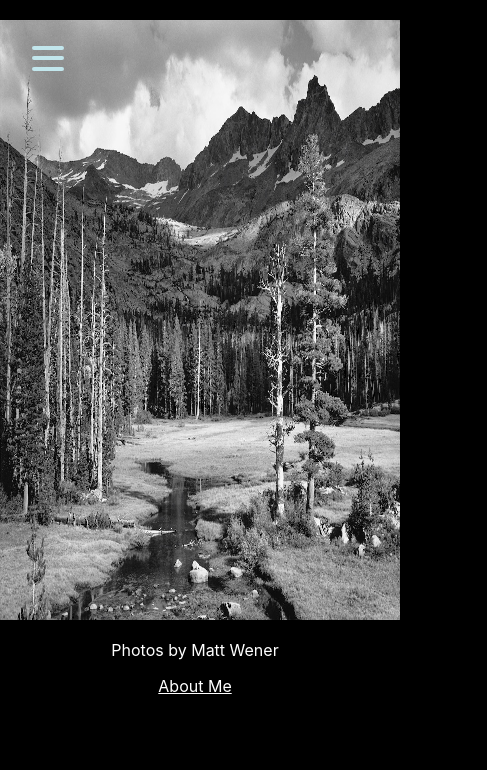
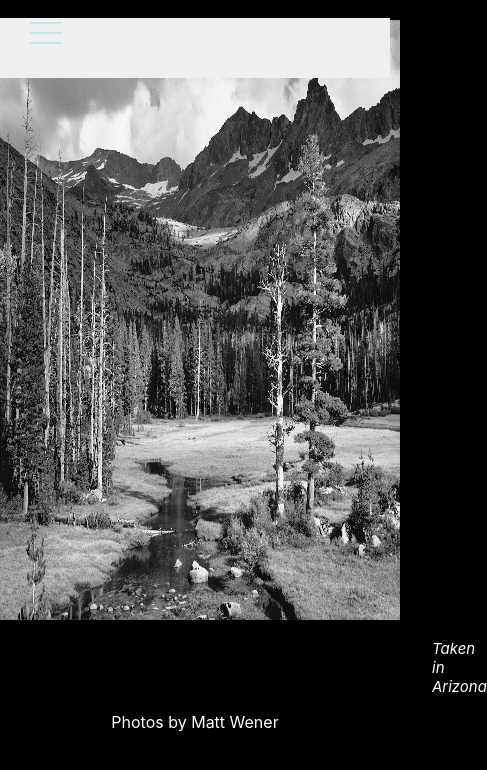
Before and after one commit to avni510/react-website, a React (Create React App) app: page / in a window 390 px wide. Shown: the top 770 px of the page, 487 px wide, since content can reach past the window. Built offline with nearby package versions, Linux system fonts and the light colour scheme.

Commit message:
changed styles for hamburger menu

```diff
--- a/public/index.html
+++ b/public/index.html
@@ -5,10 +5,6 @@
     <link rel="icon" href="%PUBLIC_URL%/favicon.ico" />
     <meta name="viewport" content="width=device-width, initial-scale=1" />
     <meta name="theme-color" content="#000000" />
-    <meta
-      name="description"
-      content="Web site created using create-react-app"
-    />
     <link rel="apple-touch-icon" href="%PUBLIC_URL%/logo192.png" />
     <!--
       manifest.json provides metadata used when your web app is installed on a
--- a/src/AboutMe.tsx
+++ b/src/AboutMe.tsx
@@ -3,7 +3,7 @@ import * as React from 'react';
 export class AboutMe extends React.Component {
   public render(): JSX.Element {
     return (
-      <div>
+      <div style={{'textAlign': 'center', 'paddingTop': '50px'}}>
         <h1> About Me </h1>
         <p> My name is Matt! I like to poop and pee.  </p>
       </div>
--- a/src/App.tsx
+++ b/src/App.tsx
@@ -1,5 +1,5 @@
 import React from 'react';
-import './App.css';
+import './stylesheets/App.css';
 import { MenuIcon } from './styledComponents/MenuIcon.styled';
 import Theme from './styledComponents/Theme';
 import { Menu } from './styledComponents/Menu.styled';
@@ -18,16 +18,23 @@ export default class App extends React.Component<{}, State> {
     return (
       <div>
         <Theme>
-          <MenuIcon onClick={() => this.setState({isMenuOpen: true})}>
+          <MenuIcon isMenuOpen={this.state.isMenuOpen} onClick={this.onMenuClick}>
             <div />
             <div />
             <div />
           </MenuIcon>
           <Menu isMenuOpen={this.state.isMenuOpen}>
             <a href="/about_me"> About Me </a>
+            <a href="/"> Home </a>
           </Menu>
         </Theme>
       </div>
     );
   }
+
+  private onMenuClick = (): void => {
+    this.setState(({isMenuOpen}) => {
+      return {isMenuOpen: !isMenuOpen}
+    })
+  }
 }
--- a/src/Home.tsx
+++ b/src/Home.tsx
@@ -1,5 +1,6 @@
 import * as React from 'react';
 import { Link } from 'react-router-dom';
+import './stylesheets/Home.css';
 
 const requireContext = require.context('./images', false, /\.(jpg)$/);
 const images: any[] = requireContext.keys().map(requireContext);
@@ -38,10 +39,8 @@ export class Home extends React.Component<{}, State> {
           height="600" width="400"
           onClick={this.nextImage}
         />
-        <p>
-          Photos by Matt Wener
-        </p>
-        <Link style={{"color": "white"}} to="/about_me">About Me</Link>
+        <p className="caption"> Taken in Arizona </p>
+        <p> Photos by Matt Wener </p>
       </div>
     )
   }
--- a/src/index.tsx
+++ b/src/index.tsx
@@ -1,6 +1,6 @@
 import React from 'react';
 import ReactDOM from 'react-dom';
-import './index.css';
+import './stylesheets/index.css';
 import App from './App';
 import { BrowserRouter as Router } from 'react-router-dom';
 import routes from './router/Router';
--- a/src/styledComponents/Menu.styled.ts
+++ b/src/styledComponents/Menu.styled.ts
@@ -4,14 +4,15 @@ export const Menu = styled.nav<{isMenuOpen: boolean}>`
   display: flex;
   flex-direction: column;
   justify-content: center;
-  background: ${props => props.theme.colors.primaryLight};
-  height: 100vh;
+  background: lightGrey;
+  height: 5%;
+  width: 95%;
   text-align: left;
-  padding: 2rem;
+  padding: 30px;
   position: absolute;
-  top: 0;
+  top: 50px;
   left: 0;
-  transition: transform 0.3s ease-in-out;
+  transition: top 0.3s ease-in-out;
   transform: ${props  => props.isMenuOpen ? 'translateX(0)' : 'translateX(-100%)'};
 
   @media (max-width: ${props => props.theme.view.mobile}) {
@@ -19,14 +20,14 @@ export const Menu = styled.nav<{isMenuOpen: boolean}>`
   }
 
   a {
-    font-size: 2rem;
-    text-transform: uppercase;
-    padding: 2rem 0;
-    font-weight: bold;
-    letter-spacing: 0.5rem;
+    font-size: 20px;
+    text-transform: lowercase;
+    letter-spacing: 0.2rem;
     color: ${props => props.theme.colors.primaryDark};
     text-decoration: none;
     transition: color 0.3s linear;
+    writing-mode: vertical;
+    padding: 5px;
 
     @media (max-width: ${props => props.theme.view.mobile}) {
       font-size: 1.5rem;
@@ -34,7 +35,7 @@ export const Menu = styled.nav<{isMenuOpen: boolean}>`
     }
 
     &:hover {
-      color: ${props => props.theme.colors.primaryHover};
+      color: white;
     }
   }
 `;
--- a/src/styledComponents/MenuIcon.styled.ts
+++ b/src/styledComponents/MenuIcon.styled.ts
@@ -1,19 +1,23 @@
 import styled from 'styled-components';
 
-export const MenuIcon = styled.button`
+type Props = {
+  isMenuOpen: boolean
+}
+
+export const MenuIcon = styled.button<Props>`
   position: absolute;
-  top: 5%;
-  left: 2rem;
+  top: 18px;
   display: flex;
   flex-direction: column;
   justify-content: space-around;
-  width: 2rem;
-  height: 2rem;
-  background: transparent;
+  width: 100%;
+  height: ${({isMenuOpen}) => isMenuOpen ? '35px' : '60px'};
+  background: ${props => props.theme.colors.pageBackground};
   border: none;
   cursor: pointer;
-  padding: 0;
+  padding: 0px;
   z-index: 10;
+  padding-left: 30px;
 
   &:focus {
     outline: none;
@@ -21,11 +25,14 @@ export const MenuIcon = styled.button`
 
   div {
     width: 2rem;
-    height: 0.25rem;
+    height: 0.15rem;
     background: ${props => props.theme.colors.primaryLight};
     border-radius: 10px;
-    transition: all 0.3s linear;
     position: relative;
     transform-origin: 1px;
   }
+
+  div:last-child {
+    margin-bottom: ${({isMenuOpen}) => isMenuOpen ? '2px' : '30px'}
+  }
 `;
--- a/src/styledComponents/Theme.jsx
+++ b/src/styledComponents/Theme.jsx
@@ -5,7 +5,7 @@ const theme = {
   colors: {
       primaryDark: '#0D0C1D',
       primaryLight: '#c2e6ec',
-      primaryHover: '#343078',
+      primaryHover: '#FFFFFF',
   },
   view: {
       mobile: '576px',
--- /dev/null
+++ b/src/stylesheets/Home.css
@@ -0,0 +1,6 @@
+.caption {
+  padding-left: 27rem;
+  text-align: left;
+  font-size: 15px;
+  font-style: italic;
+}
```
Also changed, not shown: src/styledComponents/Theme.tsx (+5 -3 lines), public/logo192.png (deleted), public/logo512.png (deleted), src/stylesheets/App.css (renamed from src/App.css), src/stylesheets/index.css (renamed from src/index.css).
